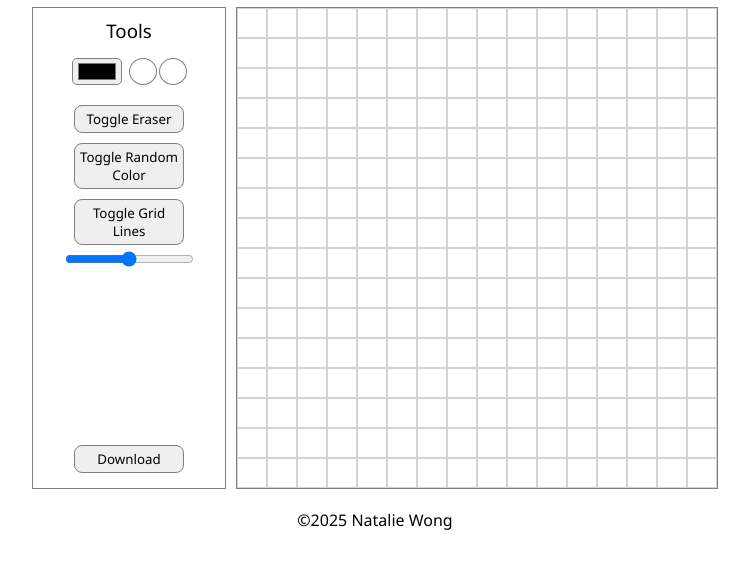
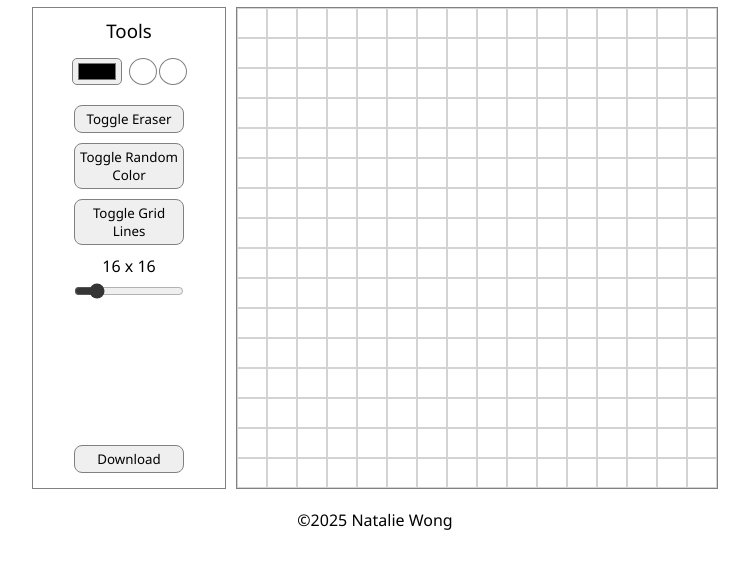
Before and after one commit to nataliewxngg/etch-a-sketch, a plain HTML site: page index.html in a window 1280 px wide. Shown: the part 165-734 px from the top of the page, without its empty margins (265-1014 px from the left). Drawn offline with Linux system fonts and the light colour scheme.

Commit message:
Added the dimensions modifier

```diff
--- a/index.html
+++ b/index.html
@@ -27,7 +27,7 @@
                 <button id="eraser">Toggle Eraser</button>
                 <button id="random-color">Toggle Random<br>Color</button>
                 <button id="grid-lines">Toggle Grid <br>Lines</button>
-                <input type="range">
+                <input type="range" id="dimension-slider">
             </div>
 
             <footer>
--- a/script.js
+++ b/script.js
@@ -42,7 +42,19 @@ gridLinesButton.addEventListener("click", () => {
     });
 });
 
+const dimensionSlider = document.getElementById("dimension-slider");
+dimensionSlider.value = 16;
 let dimension = 16;
+dimensionSlider.addEventListener("input", () => dimensionsText.textContent = `${dimensionSlider.value} x ${dimensionSlider.value}`);
+dimensionSlider.addEventListener("change", () => {
+    container.textContent = null;
+    dimension = dimensionSlider.value;
+    createGrid();
+})
+const dimensionsText = document.createElement("p");
+dimensionsText.textContent = `${dimension} x ${dimension}`;
+document.querySelector("#editor-tools > div").insertBefore(dimensionsText, dimensionSlider);
+
 let enableDraw = false;
 
 // FUNCTIONS
--- a/styles.css
+++ b/styles.css
@@ -97,6 +97,15 @@ footer > button:hover {
     box-shadow: rgba(50, 50, 93, 0.25) 0px 50px 100px -20px, rgba(0, 0, 0, 0.3) 0px 30px 60px -30px, rgba(10, 37, 64, 0.35) 0px -2px 6px 0px inset;
 }
 
+#editor-tools > div > p {
+    margin: 5px;
+}
+
+input[type=range] {
+    accent-color: rgb(53, 53, 53);
+    width: 110px;
+}
+
 #row > div.no-grid-lines {
     border-color: transparent;
 }
```
